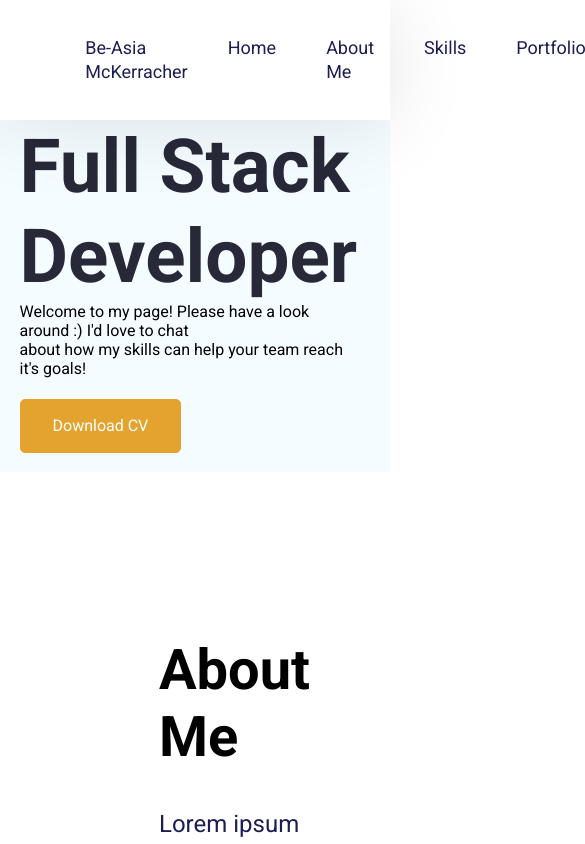
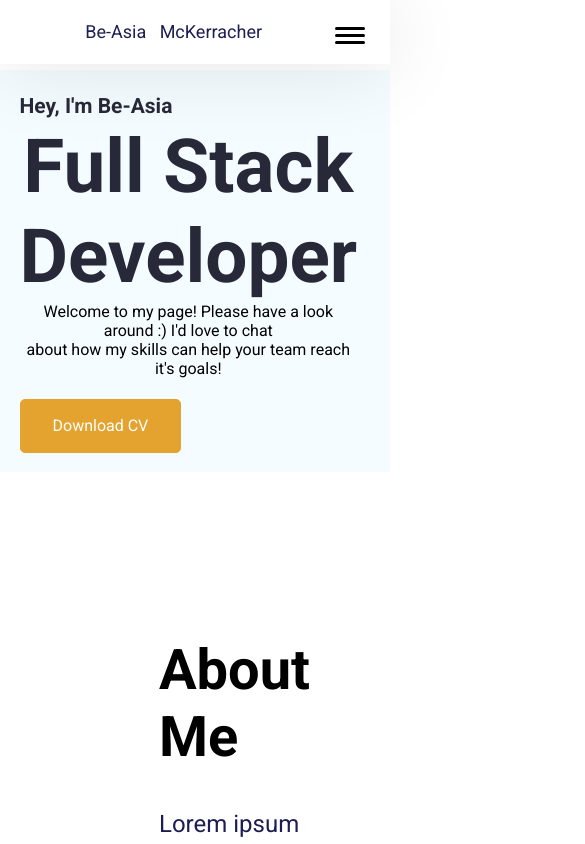
Before and after one commit to amerigirl/digitalPortfolio, a React (Create React App) app: page / in a window 390 px wide. Shown: the top 844 px of the page, 585 px wide, since content can reach past the window. Built offline with nearby package versions, Linux system fonts and the light colour scheme.

Commit message:
added final code for navbar flexibility

```diff
--- a/src/App.css
+++ b/src/App.css
@@ -167,3 +167,115 @@
 }
 
 /* Section Titles Ends */
+
+/* Responsive Screens */
+@media only screen and (max-width: 1800px) {
+  .hero--section--title {
+    font-size: 68px;
+    line-height: 70px;
+  }
+  .skills--section--title {
+    font-size: 28px;
+    line-height: 40px;
+  }
+}
+
+@media only screen and (max-width: 1600px) {
+  .skills--section--heading {
+    font-size: 54px;
+    line-height: 70px;
+  }
+  .skills--section--container {
+    gap: 16px;
+  }
+  .skills--section--card {
+    gap: 28px;
+  }
+  .skills--section--card--content {
+    gap: 20px;
+  }
+  .skills--section--title {
+    font-size: 23px;
+    line-height: 30px;
+  }
+  .skills--section--description {
+    font-size: 17.333px;
+    line-height: 27px;
+  }
+}
+
+@media only screen and (max-width: 1200px) {
+  .btn-outline-primary {
+    display: none;
+  }
+  .hero--section {
+    display: flex;
+    flex-direction: column-reverse;
+    padding-bottom: 70px;
+  }
+  .hero--section--title,
+  .hero--section-description,
+  .footer--content {
+    text-align: center;
+  }
+  .skills--section--container,
+  .about--section,
+  .portfolio--section--container,
+  .portfolio--container-box,
+  .footer--link--container,
+  .footer--items > ul,
+  .footer--content--container {
+    display: flex;
+    flex-direction: column;
+  }
+  .skills--section,
+  .portfolio--container,
+  .hero--section--content,
+  .hero--section--content--box {
+    align-items: center;
+  }
+  .portfolio--container-box {
+    gap: 30px;
+  }
+  .skills--section,
+  .testimonial--section,
+  .contact--section,
+  .footer--container {
+    gap: 20px;
+    padding-top: 70px;
+    padding-bottom: 70px;
+  }
+  .about--section {
+    gap: 20px;
+    padding-top: 0;
+    padding-bottom: 0;
+  }
+  .testimonial--section--card {
+    padding: 25px;
+  }
+  .hero--section--title,
+  .skills--section--heading,
+  .sections--heading {
+    font-size: 35px;
+    line-height: 40px;
+  }
+  .hero--section--content--box {
+    gap: 10px;
+  }
+  .contact--form--container {
+    width: 100%;
+  }
+  .container {
+    display: flex;
+    flex-direction: column;
+    gap: 10px;
+  }
+  .footer--social--icon > ul,
+  .footer--items > ul {
+    padding: 0;
+    align-items: center;
+  }
+  .divider {
+    margin: 20px;
+  }
+}
--- a/src/Pages/Footer/Footer.jsx
+++ b/src/Pages/Footer/Footer.jsx
@@ -6,9 +6,6 @@
   return (
     <footer className="footer--container">
       <div className="footer--link--container">
-        <div>
-          <img src="./img/logo.svg" alt="Logoipsum" />
-        </div>
         <div className="footer--items">
           <ul>
             <li>
@@ -111,45 +108,9 @@
       <div className="footer--content--container">
         <div className="footer--social--icon">
           <ul>
-            <li>
-              <Link
-                activeClass="navbar--active-content"
-                spy={true}
-                smooth={true}
-                offset={-70}
-                duration={500}
-                to="Privacy_Policy"
-                className="text-sm"
-              >
-                Privacy Policy
-              </Link>
-            </li>
-            <li>
-              <Link
-                activeClass="navbar--active-content"
-                spy={true}
-                smooth={true}
-                offset={-70}
-                duration={500}
-                to="Terms_of_Service"
-                className="text-sm"
-              >
-                Terms of Service
-              </Link>
-            </li>
-            <li>
-              <Link
-                activeClass="navbar--active-content"
-                spy={true}
-                smooth={true}
-                offset={-70}
-                duration={500}
-                to="Cookies_Settings"
-                className="text-sm"
-              >
-                Cookies Settings
-              </Link>
-            </li>
+
+
+
           </ul>
         </div>
       </div>
--- a/src/Pages/Navbar/Navbar.css
+++ b/src/Pages/Navbar/Navbar.css
@@ -35,3 +35,78 @@
 .navbar--active--content {
   color: var(--primary);
 }
+
+/* Hamburger menu  */
+
+.nav__hamburger {
+  display: none;
+  width: 1.875rem;
+  height: 1.313rem;
+  flex-direction: column;
+  justify-content: space-around;
+  position: absolute;
+  top: 25px;
+  right: 25px;
+}
+
+.nav__hamburger__line {
+  display: block;
+  height: 0.188rem;
+  width: 100%;
+  background-color: #000000;
+  border-radius: 0.625rem;
+  transition: all ease-in-out 0.2s;
+}
+
+@media screen and (max-width: 1200px) {
+  .nav__hamburger {
+    display: flex;
+    z-index: 200;
+  }
+  .navbar--items {
+    display: flex;
+  }
+  .navbar--items {
+    position: absolute;
+    display: flex;
+    align-items: center;
+    justify-content: center;
+    background-color: rgba(255, 255, 255);
+    top: -20rem;
+    left: 0;
+    width: 100%;
+    transition: all ease-in-out 0.4s;
+  }
+  .navbar--items ul {
+    flex-direction: column;
+    align-items: center;
+    width: 100%;
+    padding: 3rem 0 0.6rem;
+    z-index: -100;
+  }
+  .navbar--items ul li {
+    text-align: center;
+  }
+  .navbar--items ul li a {
+    padding: 0.5rem;
+  }
+  .navbar--items {
+    z-index: -1000;
+  }
+  .navbar--items.active {
+    top: 30px;
+  }
+  .nav__hamburger.active :nth-child(1) {
+    transform: rotate(45deg) translate(0.45rem, 0.1875rem);
+  }
+
+  .nav__hamburger.active :nth-child(2) {
+    opacity: 0;
+  }
+
+  .nav__hamburger.active :nth-child(3) {
+    transform: rotate(-45deg) translate(0.45rem, -0.1875rem);
+  }
+}
+
+/* Responsive Screens Ends*/
--- a/src/Pages/Navbar/Navbar.jsx
+++ b/src/Pages/Navbar/Navbar.jsx
@@ -35,7 +35,7 @@
     <nav className={`navbar ${navActive ? "active" : ""}`}>
       <div className="navbar--content">Be-Asia &nbsp; McKerracher </div>
       <a
-        className={`nav_hamburger ${navActive ? "active" : ""}`}
+        className={`nav__hamburger ${navActive ? "active" : ""}`}
         onClick={toggleNav}
       >
         <span className="nav__hamburger__line"></span>
```
